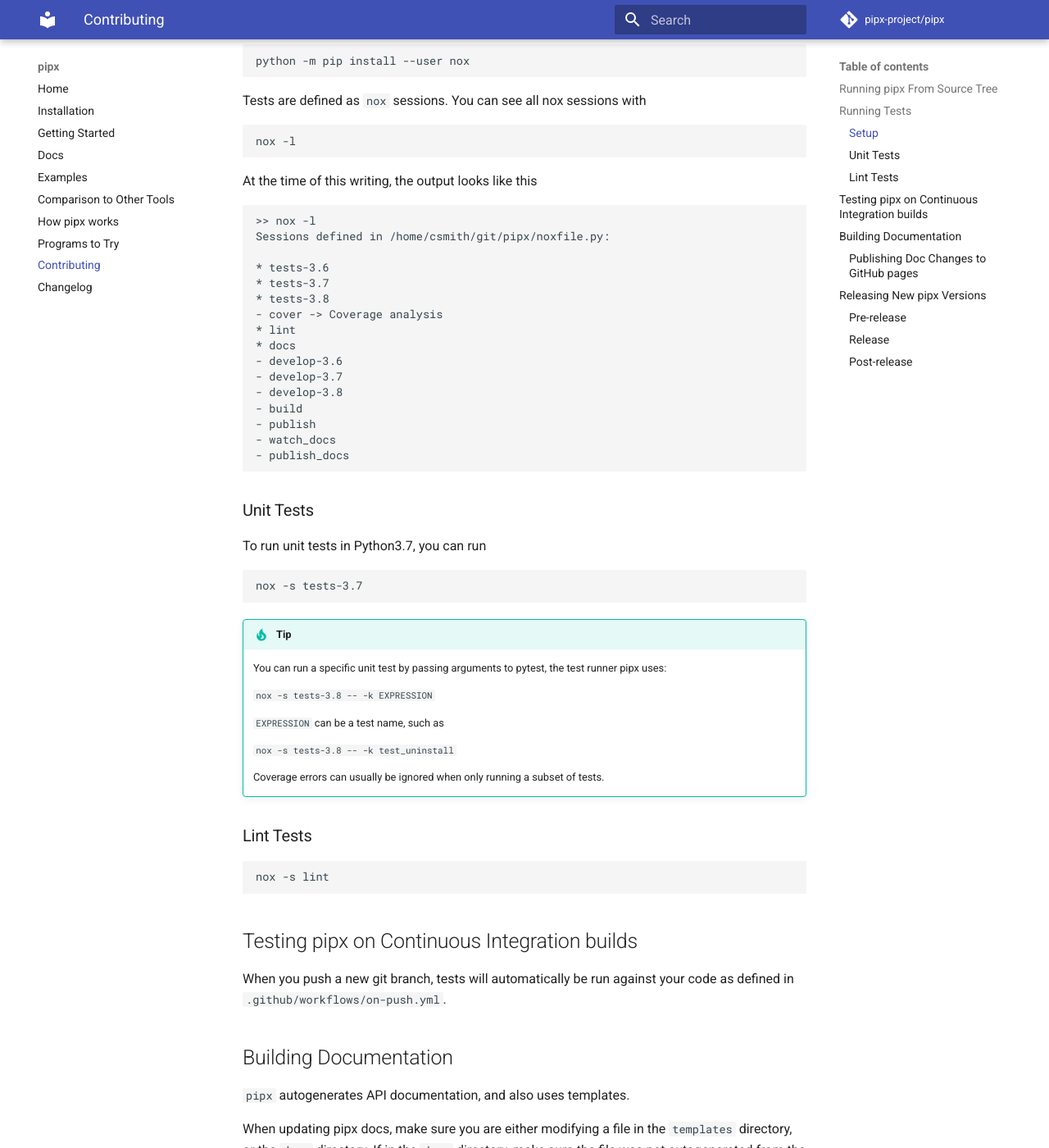
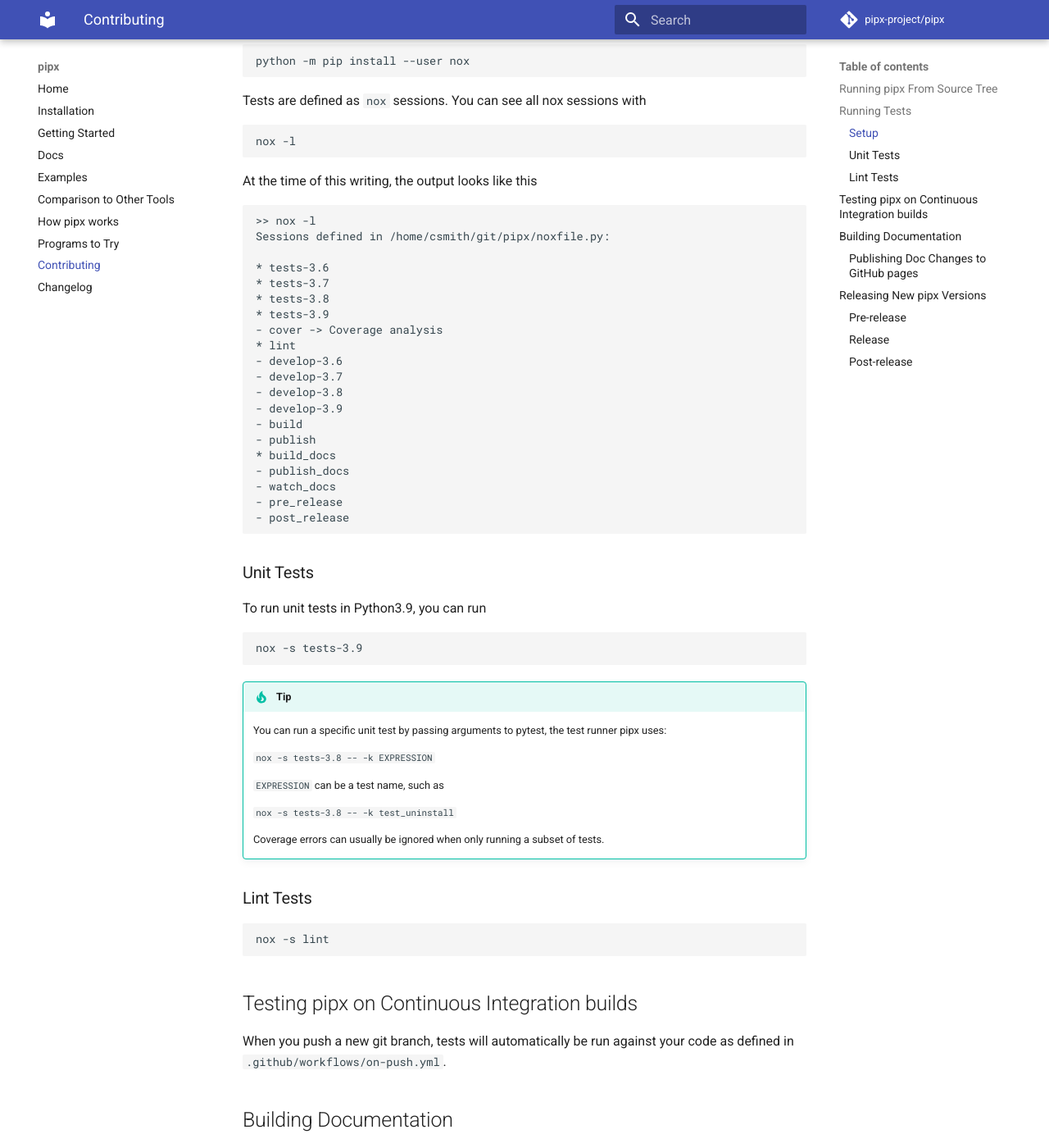
Before and after one commit to pypa/pipx, an MkDocs documentation site: the page built from docs/contributing.md, in a window 1280 px wide and 1400 px high, scrolled down 662 px. Shown: the whole window at 82% size. Built offline with MkDocs 1.6.1 and Material for MkDocs 9.7.7, drawn with Linux system fonts in a browser that asks for light colours; comment, search, counter and statistics services are not loaded; some of the changed text lies outside the part shown.

Commit message:
Update docs for current nox sessions.

````diff
--- a/docs/contributing.md
+++ b/docs/contributing.md
@@ -32,22 +32,26 @@
 * tests-3.6
 * tests-3.7
 * tests-3.8
+* tests-3.9
 - cover -> Coverage analysis
 * lint
-* docs
 - develop-3.6
 - develop-3.7
 - develop-3.8
+- develop-3.9
 - build
 - publish
+* build_docs
+- publish_docs
 - watch_docs
-- publish_docs
+- pre_release
+- post_release
 ```
 
 ### Unit Tests
-To run unit tests in Python3.7, you can run
+To run unit tests in Python3.9, you can run
 ```
-nox -s tests-3.7
+nox -s tests-3.9
 ```
 
 !!! tip
@@ -82,7 +86,7 @@
 
 You can generate the documentation with
 ```
-nox -s docs
+nox -s build_docs
 ```
 
 This will capture CLI documentation for any pipx argument modifications, as well as generate templates to the docs directory.
````
